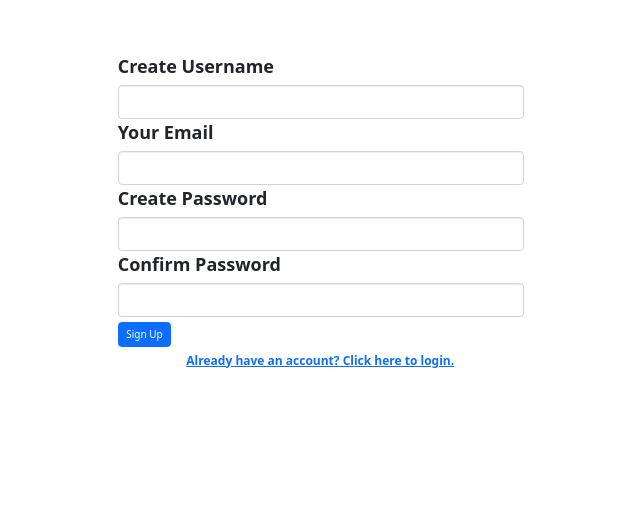
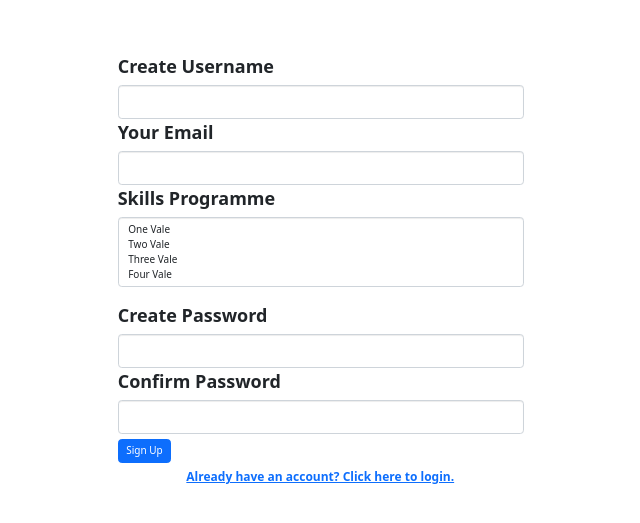
Before and after one commit to BongaDigiLink/Projects, an Angular app in the folder AngularProject_UMS/: page /signup in a window 1280 px wide. Shown: the part 207-730 px from the top of the page, without its empty margins (319-959 px from the left). Built offline with nearby package versions, Linux system fonts and the light colour scheme.

Commit message:
user access html, checkbox

```diff
--- a/AngularProject_UMS/src/app/sign-up/sign-up.component.html
+++ b/AngularProject_UMS/src/app/sign-up/sign-up.component.html
@@ -7,6 +7,16 @@
 
                 <label for="">Your Email</label>
                 <input type="text" class="form-control">
+
+                <div class="form-group">
+                    <label>Skills Programme</label>
+                    <select multiple="" class="form-control">
+                        <option>One Vale</option>
+                        <option>Two Vale</option>
+                        <option>Three Vale</option>
+                        <option>Four Vale</option>
+                    </select>
+                </div>
 
                 <label for="">Create Password</label>
                 <input type="password" class="form-control">
--- a/AngularProject_UMS/src/app/user-view/user-view.component.html
+++ b/AngularProject_UMS/src/app/user-view/user-view.component.html
@@ -75,6 +75,20 @@
 
                               </div>
 
+                              <div class="form-group">
+                                    <label>User Access</label>
+                                    <div class="checkbox">
+                                        <label>
+                                            <input type="checkbox" value="" />Activate
+                                        </label>
+                                    </div>
+                                    <div class="checkbox">
+                                        <label>
+                                            <input type="checkbox" value="" />Deactivate
+                                        </label>
+                                    </div>
+                              </div>
+
                               <div class="center text-center">
                                 <button class="btn btn-primary">Update User</button>
                               </div>
```
Lines whose indentation alone changed are shown as unchanged.
